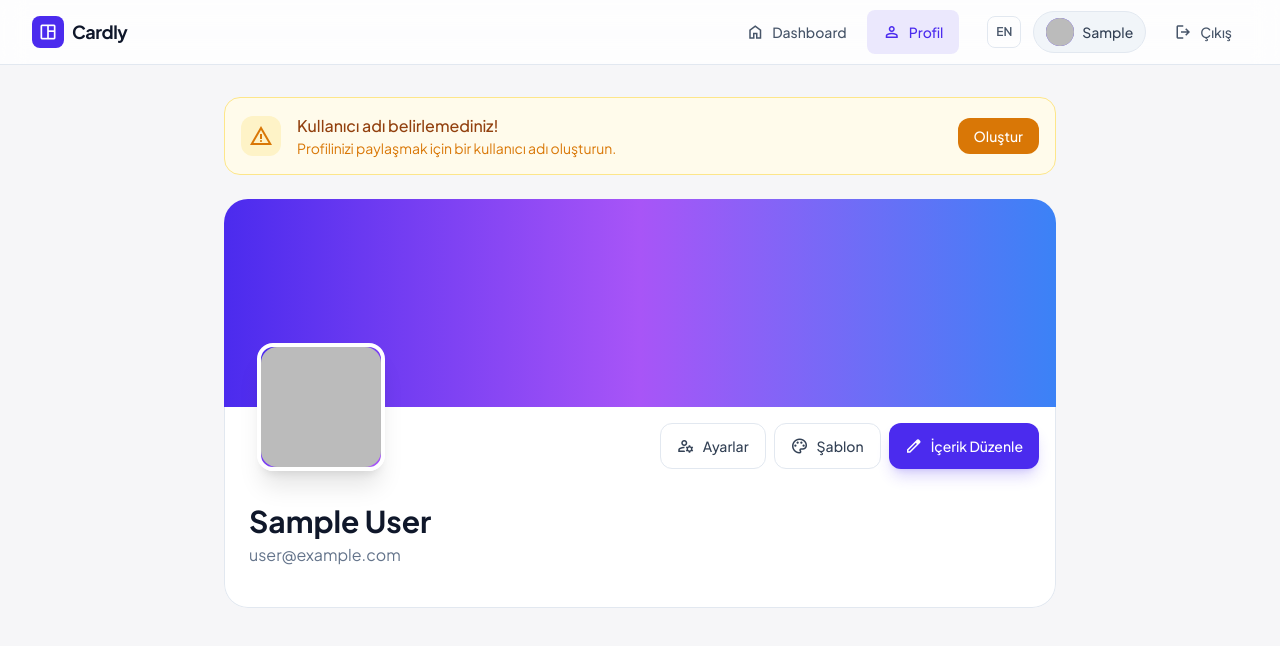
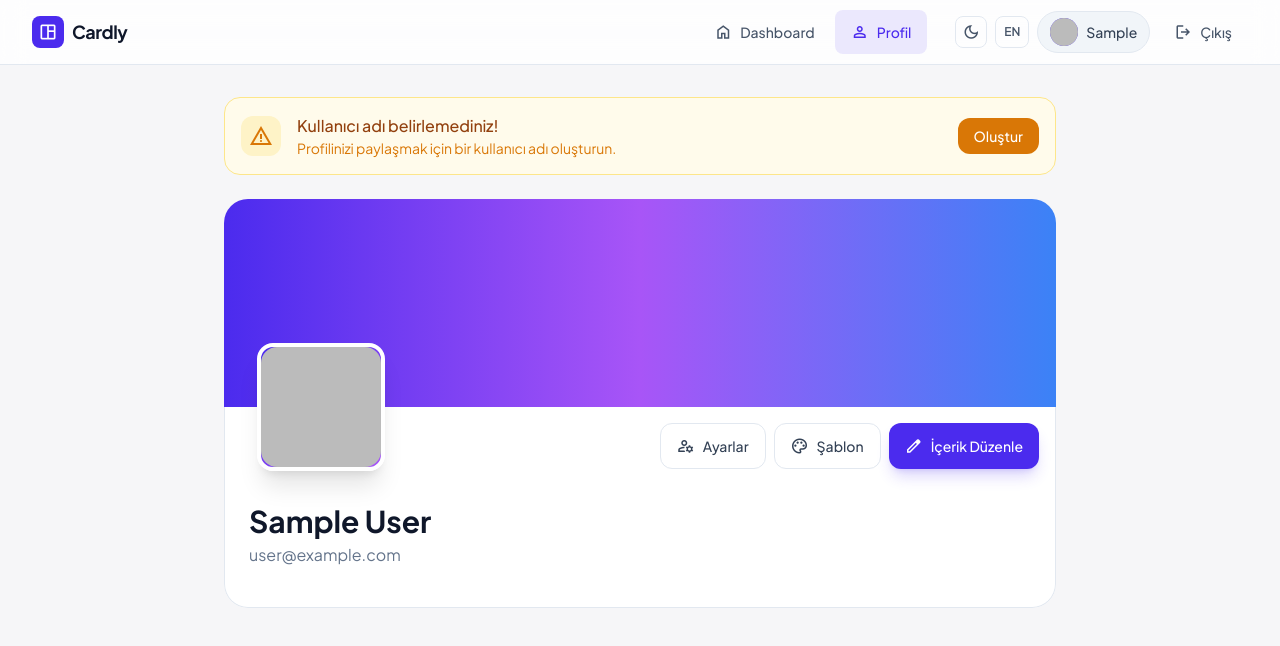
Before and after one commit to darkness-38/cardly, a React (Vite) app: page /profile in a window 1280 px wide. Shown: the top 646 px of the page. Built offline with nearby package versions, Linux system fonts and the light colour scheme; no server answers; the database is empty; sample sign-in values are in the browser's storage.

Commit message:
am i a good boy, mommy?

```diff
--- a/src/components/Navbar.jsx
+++ b/src/components/Navbar.jsx
@@ -1,10 +1,12 @@
 import { Link, useLocation, useNavigate } from 'react-router-dom';
 import { useAuth } from '../context/AuthContext';
 import { useLanguage } from '../context/LanguageContext';
+import { useTheme } from '../context/ThemeContext';
 
 export default function Navbar() {
     const { user, logout, isAuthenticated } = useAuth();
     const { t, language, toggleLanguage } = useLanguage();
+    const { isDark, toggleTheme } = useTheme();
     const navigate = useNavigate();
     const location = useLocation();
 
@@ -37,8 +39,8 @@ export default function Navbar() {
                                 <Link
                                     to="/dashboard"
                                     className={`flex items-center gap-2 px-4 py-2 rounded-lg text-sm font-medium transition-colors ${isActive('/dashboard')
-                                            ? 'bg-primary/10 text-primary'
-                                            : 'text-slate-600 hover:text-primary hover:bg-slate-100 dark:text-slate-300 dark:hover:bg-slate-800'
+                                        ? 'bg-primary/10 text-primary'
+                                        : 'text-slate-600 hover:text-primary hover:bg-slate-100 dark:text-slate-300 dark:hover:bg-slate-800'
                                         }`}
                                 >
                                     <span className="material-symbols-outlined text-lg">home</span>
@@ -47,8 +49,8 @@ export default function Navbar() {
                                 <Link
                                     to="/profile"
                                     className={`flex items-center gap-2 px-4 py-2 rounded-lg text-sm font-medium transition-colors ${isActive('/profile')
-                                            ? 'bg-primary/10 text-primary'
-                                            : 'text-slate-600 hover:text-primary hover:bg-slate-100 dark:text-slate-300 dark:hover:bg-slate-800'
+                                        ? 'bg-primary/10 text-primary'
+                                        : 'text-slate-600 hover:text-primary hover:bg-slate-100 dark:text-slate-300 dark:hover:bg-slate-800'
                                         }`}
                                 >
                                     <span className="material-symbols-outlined text-lg">person</span>
@@ -56,7 +58,18 @@ export default function Navbar() {
                                 </Link>
                             </nav>
 
-                            <div className="flex items-center gap-3">
+                            <div className="flex items-center gap-2">
+                                {/* Theme Toggle */}
+                                <button
+                                    onClick={toggleTheme}
+                                    className="flex h-8 w-8 items-center justify-center rounded-lg text-slate-600 hover:bg-slate-100 dark:text-slate-300 dark:hover:bg-slate-800 transition-colors border border-slate-200 dark:border-slate-700"
+                                    title={isDark ? 'Light Mode' : 'Dark Mode'}
+                                >
+                                    <span className="material-symbols-outlined text-lg">
+                                        {isDark ? 'light_mode' : 'dark_mode'}
+                                    </span>
+                                </button>
+
                                 {/* Language Toggle */}
                                 <button
                                     onClick={toggleLanguage}
@@ -88,6 +101,17 @@ export default function Navbar() {
                         </>
                     ) : (
                         <>
+                            {/* Theme Toggle */}
+                            <button
+                                onClick={toggleTheme}
+                                className="flex h-9 w-9 items-center justify-center rounded-lg text-slate-700 hover:bg-slate-100 dark:text-slate-200 dark:hover:bg-slate-800 transition-colors border border-slate-200 dark:border-slate-700"
+                                title={isDark ? 'Light Mode' : 'Dark Mode'}
+                            >
+                                <span className="material-symbols-outlined text-lg">
+                                    {isDark ? 'light_mode' : 'dark_mode'}
+                                </span>
+                            </button>
+
                             {/* Language Toggle */}
                             <button
                                 onClick={toggleLanguage}
--- a/src/components/templates/EarthyTemplate.jsx
+++ b/src/components/templates/EarthyTemplate.jsx
@@ -8,6 +8,10 @@ export default function EarthyTemplate({ user, links = [] }) {
         if (!name) return '?';
         return name.split(' ').map(n => n[0]).join('').toUpperCase().slice(0, 2);
     };
+
+    // Split links: first 4 for floating, rest for footer
+    const floatingLinks = links.slice(0, 4);
+    const extraLinks = links.slice(4);
 
     return (
         <div className="font-display bg-[#f2efeb] dark:bg-[#221510] text-[#3d342f] dark:text-[#fcf9f8] min-h-screen flex flex-col relative overflow-x-hidden transition-colors duration-300">
@@ -66,15 +70,15 @@ export default function EarthyTemplate({ user, links = [] }) {
                             rel="noopener noreferrer"
                             className="group flex items-center gap-2 bg-[#ee5b2b] hover:bg-[#d64a1f] text-white px-8 py-4 rounded-full font-bold shadow-lg shadow-[#ee5b2b]/20 transition-all hover:scale-105 active:scale-95 mb-8"
                         >
-                            <span>{language === 'tr' ? 'Websitemi Ziyaret Et' : 'Visit My Website'}</span>
+                            <span>Visit My Website</span>
                             <span className="material-symbols-outlined text-sm group-hover:translate-x-1 transition-transform">arrow_forward</span>
                         </a>
                     )}
                 </div>
 
-                {/* Floating Links */}
+                {/* Floating Links - First 4 only */}
                 <div className="w-full flex flex-col gap-4 mt-8 md:mt-0 md:absolute md:inset-0 md:pointer-events-none">
-                    {links.map((link, index) => {
+                    {floatingLinks.map((link, index) => {
                         const positions = [
                             'md:top-[15%] md:left-[10%] lg:left-[15%]',
                             'md:top-[20%] md:right-[10%] lg:right-[15%]',
@@ -87,8 +91,8 @@ export default function EarthyTemplate({ user, links = [] }) {
                             { bg: 'bg-[#e6decb]/30 dark:bg-white/10', text: 'text-[#3d342f] dark:text-white', label: 'text-stone-400' },
                             { bg: 'bg-[#ee5b2b]/10', text: 'text-[#ee5b2b]', label: 'text-[#ee5b2b]' },
                         ];
-                        const position = positions[index % positions.length];
-                        const color = colors[index % colors.length];
+                        const position = positions[index];
+                        const color = colors[index];
 
                         return (
                             <a
@@ -120,6 +124,24 @@ export default function EarthyTemplate({ user, links = [] }) {
             {/* Footer */}
             <footer className="w-full relative z-20 py-8">
                 <div className="max-w-md mx-auto px-4">
+                    {/* Extra Links as Round Buttons */}
+                    {extraLinks.length > 0 && (
+                        <div className="flex justify-center gap-3 flex-wrap mb-6">
+                            {extraLinks.map((link, index) => (
+                                <a
+                                    key={link.id || `extra-${index}`}
+                                    href={link.url}
+                                    target="_blank"
+                                    rel="noopener noreferrer"
+                                    className="w-12 h-12 flex items-center justify-center rounded-full bg-white dark:bg-[#33251f] text-[#3d342f] dark:text-white shadow-md hover:shadow-lg hover:scale-110 transition-all border border-stone-200 dark:border-white/10"
+                                    title={link.title}
+                                >
+                                    <span className="material-symbols-outlined text-xl">{link.icon || 'link'}</span>
+                                </a>
+                            ))}
+                        </div>
+                    )}
+
                     {/* Made with Cardly - Bottom */}
                     <a
                         href="https://cardly.qzz.io"
--- /dev/null
+++ b/src/context/ThemeContext.jsx
@@ -0,0 +1,39 @@
+import { createContext, useContext, useState, useEffect } from 'react';
+
+const ThemeContext = createContext();
+
+export function ThemeProvider({ children }) {
+    const [isDark, setIsDark] = useState(() => {
+        // Check localStorage first, then system preference
+        const saved = localStorage.getItem('cardly-theme');
+        if (saved) return saved === 'dark';
+        return window.matchMedia('(prefers-color-scheme: dark)').matches;
+    });
+
+    useEffect(() => {
+        // Update document class and localStorage
+        if (isDark) {
+            document.documentElement.classList.add('dark');
+            localStorage.setItem('cardly-theme', 'dark');
+        } else {
+            document.documentElement.classList.remove('dark');
+            localStorage.setItem('cardly-theme', 'light');
+        }
+    }, [isDark]);
+
+    const toggleTheme = () => setIsDark(!isDark);
+
+    return (
+        <ThemeContext.Provider value={{ isDark, toggleTheme }}>
+            {children}
+        </ThemeContext.Provider>
+    );
+}
+
+export function useTheme() {
+    const context = useContext(ThemeContext);
+    if (!context) {
+        throw new Error('useTheme must be used within a ThemeProvider');
+    }
+    return context;
+}
--- a/src/main.jsx
+++ b/src/main.jsx
@@ -4,16 +4,19 @@ import { BrowserRouter } from 'react-router-dom'
 import App from './App.jsx'
 import { AuthProvider } from './context/AuthContext.jsx'
 import { LanguageProvider } from './context/LanguageContext.jsx'
+import { ThemeProvider } from './context/ThemeContext.jsx'
 import './index.css'
 
 ReactDOM.createRoot(document.getElementById('root')).render(
     <React.StrictMode>
         <BrowserRouter>
-            <LanguageProvider>
-                <AuthProvider>
-                    <App />
-                </AuthProvider>
-            </LanguageProvider>
+            <ThemeProvider>
+                <LanguageProvider>
+                    <AuthProvider>
+                        <App />
+                    </AuthProvider>
+                </LanguageProvider>
+            </ThemeProvider>
         </BrowserRouter>
     </React.StrictMode>,
 )
```
Also changed, not shown: 1 other file (tests, documents, lock files or other folders).
